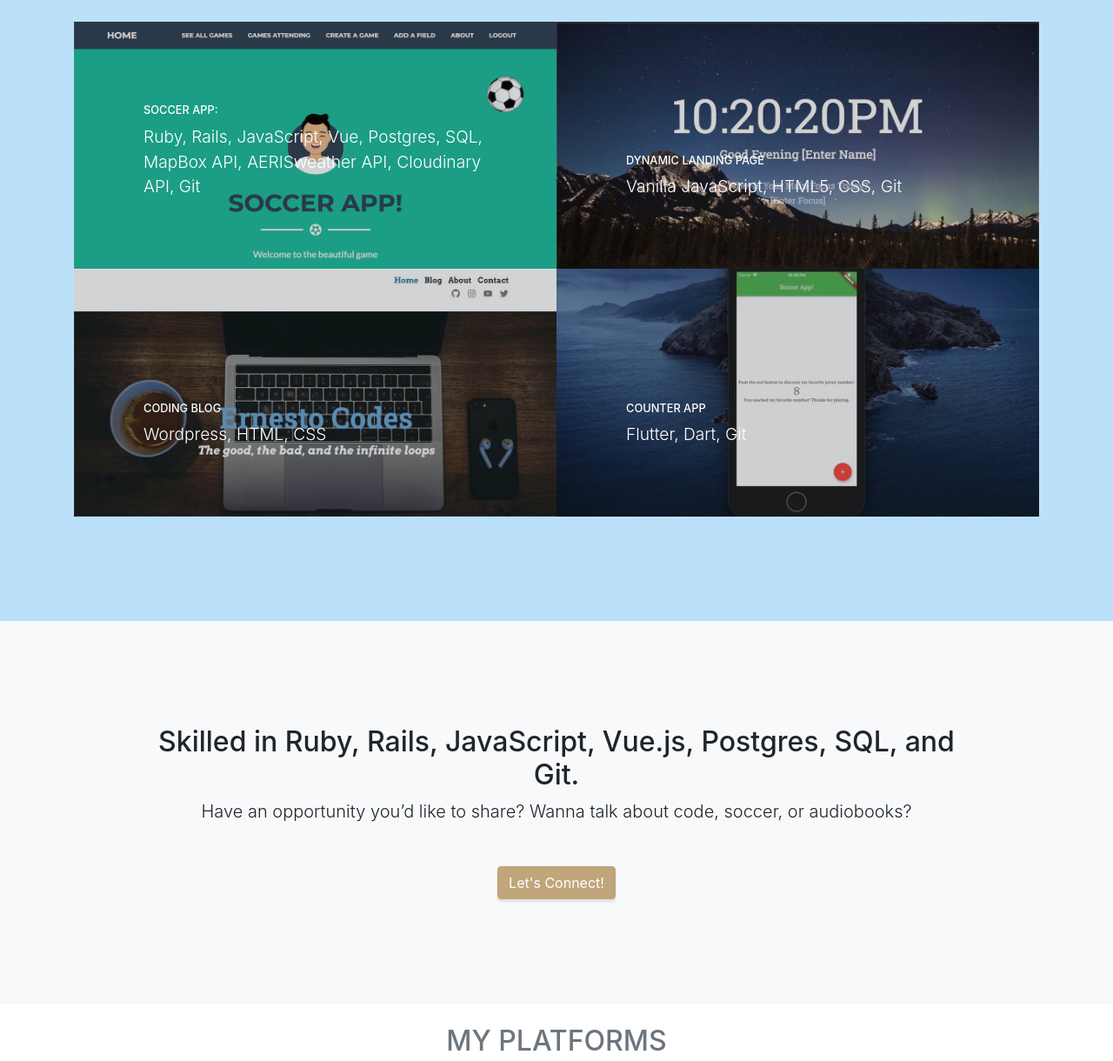
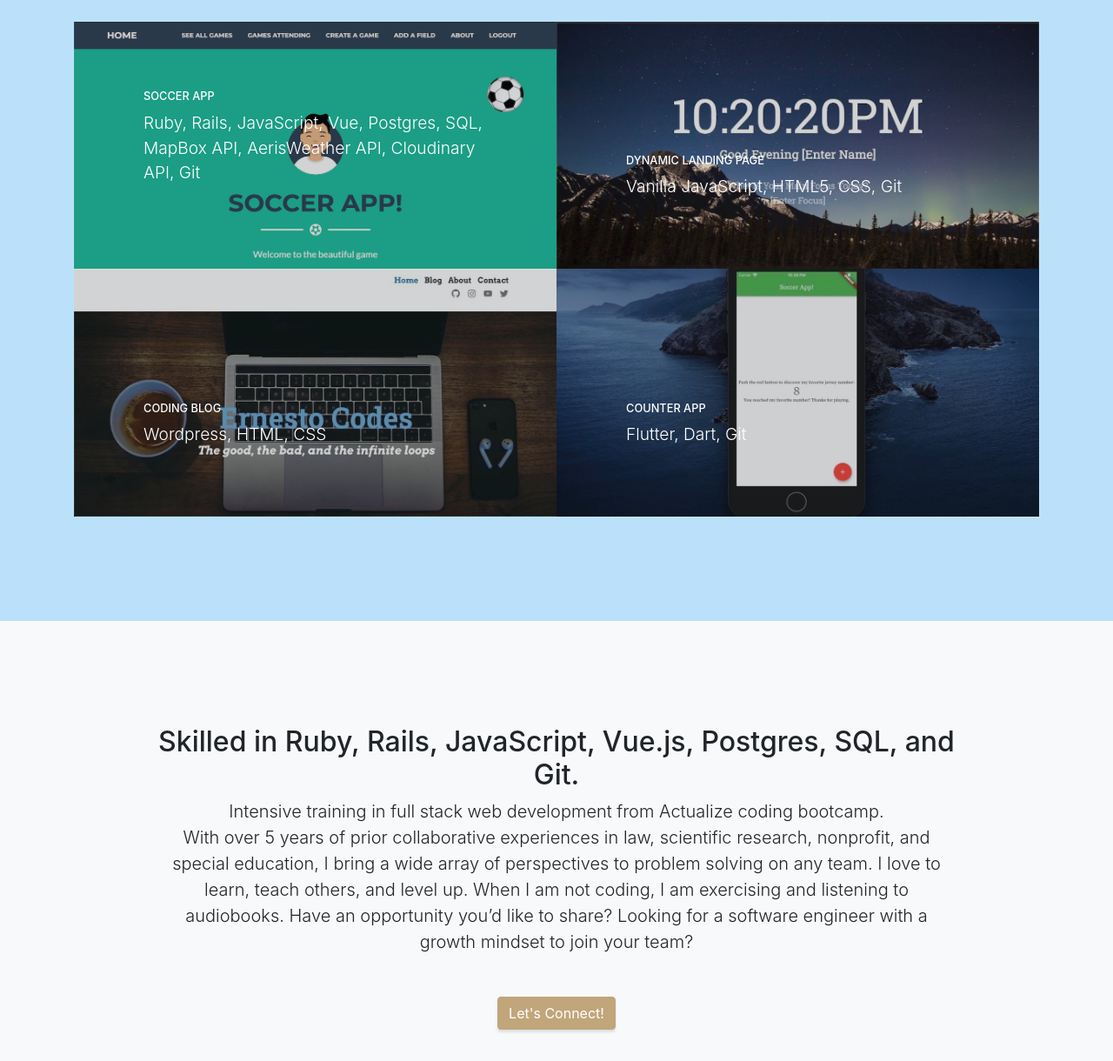
Before and after one commit to ernestomelchor/portfolio_site, a website with bundled scripts: page index.html in a window 1280 px wide. Shown: the part 1020-2240 px from the top of the page at 87% size. Built offline with nearby package versions, Linux system fonts and the light colour scheme.

Commit message:
remove image no longer in use and expanded my about section to add more of my personality and the value I bring to a a team

```diff
--- a/index.html
+++ b/index.html
@@ -112,14 +112,14 @@
             <a
               class="portfolio-item"
               target="_blank"
-              href="https://youtu.be/Ar_S4O-_6oA"
+              href="https://www.chicagosoccer.app/"
             >
               <span class="caption">
                 <span class="caption-content">
-                  <h2>Soccer App:</h2>
-                  <p class="mb-0">
+                  <h2>Soccer App</h2>
+                  <p>
                     Ruby, Rails, JavaScript, Vue, Postgres, SQL, MapBox API,
-                    AERISweather API, Cloudinary API, Git
+                    AerisWeather API, Cloudinary API, Git
                   </p>
                 </span>
               </span>
@@ -208,8 +208,16 @@
               Git.
             </h2>
             <p class="lead mb-5">
-              Have an opportunity you’d like to share? Wanna talk about code,
-              soccer, or audiobooks?
+              Intensive training in full stack web development from Actualize
+              coding bootcamp.
+              <br />
+              With over 5 years of prior collaborative experiences in law,
+              scientific research, nonprofit, and special education, I bring a
+              wide array of perspectives to problem solving on any team. I love
+              to learn, teach others, and level up. When I am not coding, I am
+              exercising and listening to audiobooks. Have an opportunity you’d
+              like to share? Looking for a software engineer with a growth
+              mindset to join your team?
             </p>
             <a
               class="btn btn-secondary btn-xl js-scroll-trigger"
```
Also changed, not shown: img/personal_site.jpeg (deleted).
